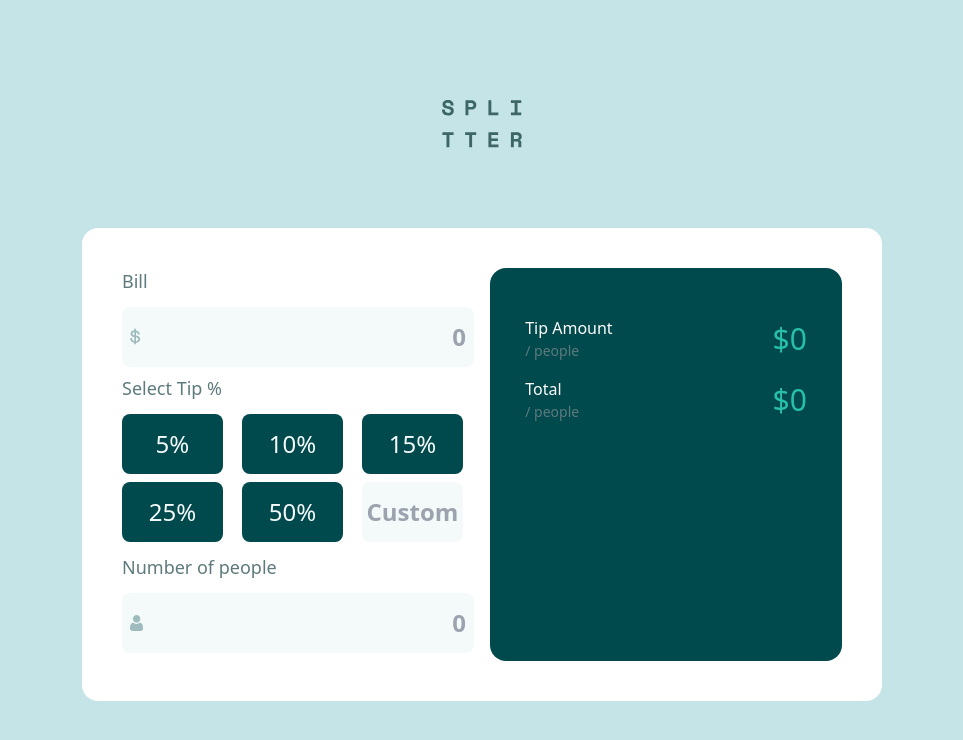
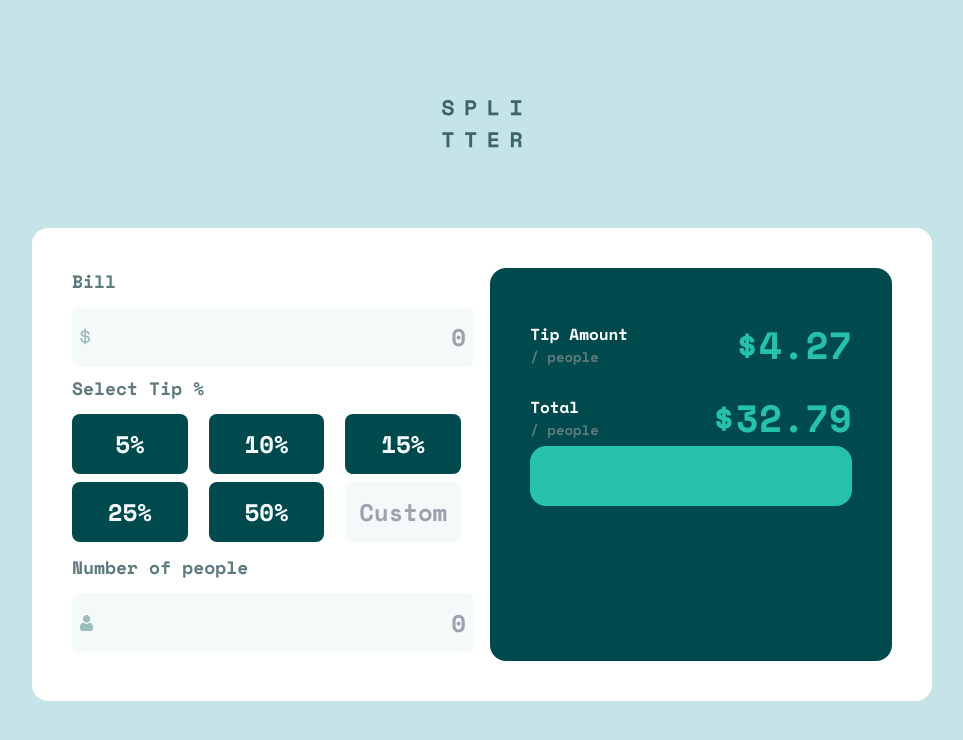
Before and after one commit to ChristmasLover12345/tip-calculator-app-main, a React (Vite) app: page / in a window 1280 px wide. Shown: the top 740 px of the page, without its empty margins (158-1121 px from the left). Built offline with nearby package versions, Linux system fonts and the light colour scheme.

Commit message:
Managed to figure out how to habe buttons stay selected, currently trying to figure out how to reset the input field

```diff
--- a/src/App.css
+++ b/src/App.css
@@ -0,0 +1,8 @@
+@font-face {
+    font-family: 'SpaceMono';
+    src: url(../public/fonts/SpaceMono-Bold.ttf);
+}
+
+body{
+    font-family: 'SpaceMono';
+}
--- a/src/App.jsx
+++ b/src/App.jsx
@@ -1,4 +1,5 @@
 import { useEffect, useState } from "react"
+import './App.css'
 import TipBtnComponent from "./Components/TipBtnComponent"
 
 
@@ -7,8 +8,15 @@ function App() {
   const [tip, setTip] = useState()
   const[bill, setBill] = useState()
   const[people, setPeople] = useState()
-  const [tipAmount, setTipAmount] = useState(0)
-  const [total, setTotal] = useState(0)
+  const [tipAmount, setTipAmount] = useState(4.27)
+  const [total, setTotal] = useState(32.79)
+
+
+  const [clicked1, setClicked1] = useState(false)
+  const [clicked2, setClicked2] = useState(false)
+  const [clicked3, setClicked3] = useState(false)
+  const [clicked4, setClicked4] = useState(false)
+  const [clicked5, setClicked5] = useState(false)
 
 useEffect(() => {
   console.log(tip)
@@ -16,10 +24,10 @@ useEffect(() => {
 
   return (
     <>
-     <div className='bg-[#c5e4e7] w-screen h-screen flex flex-col items-center justify-center'>
+     <div className='bg-[#c5e4e7] w-screen h-screen flex flex-col items-center justify-center '>
       <img className='h-[48px] w-[80px] mb-20' src="../images/logo.svg" alt="the splitter logo" />
 
-      <div className='bg-white md:w-[800px] h-auto rounded-2xl flex flex-col md:flex-row items-center p-10 justify-center'>
+      <div className='bg-white md:w-[90%] lg:w-[900px] h-auto rounded-2xl flex flex-col md:flex-row items-center p-10 justify-center'>
 
 
 
@@ -33,18 +41,18 @@ useEffect(() => {
 
                       <p className="text-start self-start text-[#5e7a7d] mb-3 text-[18px] font-medium row-start-1">Select Tip %</p>
             <div className="w-full h-auto justify-between pb-3 grid grid-cols-2 grid-rows-3 md:grid-cols-3 md:grid-rows-2 gap-2">
-              <TipBtnComponent text={5} tipSetter={setTip} extraClass={"col-start-1 row-start-1 md:col-start-1 md:row-start-1"}/>
-              <TipBtnComponent text={10} tipSetter={setTip} extraClass={"col-start-2 row-start-1 md:col-start-2 md:row-start-1"}/>
-              <TipBtnComponent text={15} tipSetter={setTip} extraClass={"col-start-1 row-start-2 md:col-start-3 md:row-start-1"}/>
-              <TipBtnComponent text={25} tipSetter={setTip} extraClass={"col-start-2 row-start-2 md:col-start-1 md:row-start-2"}/>
-              <TipBtnComponent text={50} tipSetter={setTip} extraClass={"col-start-1 row-start-3 md:col-start-2 md:row-start-2"}/>
+              <TipBtnComponent text={5} tipSetter={setTip} switchCheck={tip} extraClass={"col-start-1 row-start-1 md:col-start-1 md:row-start-1"}/>
+              <TipBtnComponent text={10} tipSetter={setTip} switchCheck={tip} extraClass={"col-start-2 row-start-1 md:col-start-2 md:row-start-1"}/>
+              <TipBtnComponent text={15} tipSetter={setTip} switchCheck={tip} extraClass={"col-start-1 row-start-2 md:col-start-3 md:row-start-1"}/>
+              <TipBtnComponent text={25} tipSetter={setTip} switchCheck={tip} extraClass={"col-start-2 row-start-2 md:col-start-1 md:row-start-2"}/>
+              <TipBtnComponent text={50} tipSetter={setTip} switchCheck={tip} extraClass={"col-start-1 row-start-3 md:col-start-2 md:row-start-2"}/>
               <input  onChange={(e) => setTip(e.target.value)} type="text" placeholder="Custom" className=" text-center h-[60px] w-[90%] text-[24px] font-bold bg-[#f4fafa] text-[#00494d] hover:border-4 hover:border-[#26c0ab] rounded-lg flex items-center justify-center col-start-2 row-start-3 md:col-start-3 md:row-start-2" />
             </div>
 
             <p className="text-start self-start text-[#5e7a7d] mb-3 text-[18px] font-medium">Number of people</p>
           <div className="w-full h-auto flex flex-row items-center bg-[#f4fafa] px-2 rounded-lg hover:border-4 hover:border-[#26c0ab] mb-2">
             <img src="../images/icon-person.svg" alt="a dollar sign"/>
-            <input  onChange={(e) => setPeople(e.target.value)} type="text" placeholder="0" className=" text-end h-[60px] w-full text-[24px] font-bold bg-[#f4fafa] text-[#00494d] flex items-center justify-center" />
+            <input onBlur={(e) => (e.target.value = "")}  onChange={(e) => setPeople(e.target.value)} type="text" placeholder="0" className=" text-end h-[60px] w-full text-[24px] font-bold bg-[#f4fafa] text-[#00494d] flex items-center justify-center" />
           </div>
 
           </div>
@@ -58,7 +66,7 @@ useEffect(() => {
               <p className="text-[14px] text-[#5e7a7d]">/ people</p>
             </div>
 
-            <p className="text-[30px] text-[#26c0ab] font-medium">${tipAmount}</p>
+            <p className="text-[38px] text-[#26c0ab] font-medium">${tipAmount}</p>
 
           </div>
 
@@ -69,7 +77,11 @@ useEffect(() => {
             <p className="text-[14px] text-[#5e7a7d]">/ people</p>
           </div>
 
-          <p className="text-[30px] text-[#26c0ab] font-medium">${total}</p>
+          <p className="text-[38px] text-[#26c0ab] font-medium">${total}</p>
+
+          </div>
+
+          <div className="w-[80%] h-[60px] bg-[#26c0ab] rounded-2xl ">
 
           </div>
 
--- a/src/Components/TipBtnComponent.jsx
+++ b/src/Components/TipBtnComponent.jsx
@@ -1,18 +1,37 @@
-import React, { useEffect } from 'react'
+import React, { useEffect, useState } from 'react'
 
 const TipBtnComponent = (props) => {
-  const [style, setStyle] = React.useState(`h-[60px] w-[90%] bg-[#00494d] text-[#f4fafa] hover:bg-[#26c0ab] hover:text-[#00494d] rounded-lg flex items-center justify-center ${props.extraClass}`)
+  const [style, setStyle] = useState()
 
   const doThing = () => {
     props.tipSetter(props.text)
   }
 
+useEffect(() => {
 
+
+  const switchFunc = () => {
+  if (props.text === props.switchCheck)
+  {
+    setStyle(`h-[60px] w-[90%] hover:bg-[#c5e4e7] bg-[#26c0ab] text-[#00494d] hover:text-[#00494d] rounded-lg flex items-center justify-center ${props.extraClass}`)
+  }
+  else
+  {
+    setStyle(`h-[60px] w-[90%] bg-[#00494d] text-[#f4fafa] hover:bg-[#c5e4e7] hover:text-[#00494d] rounded-lg flex items-center justify-center ${props.extraClass}`)
+  }
+
+}
+
+switchFunc()
+
+
+
+ }, [props.switchCheck])
 
   return (
     <div onClick={doThing} className={style}>
 
-        <span className='text-[24px] font-medium'>{`${props.text}%`}</span>
+        <span className='text-[24px] font-medium '>{`${props.text}%`}</span>
 
     </div>
   )
```
Also changed, not shown: public/fonts/SpaceMono-Bold.ttf (added).
